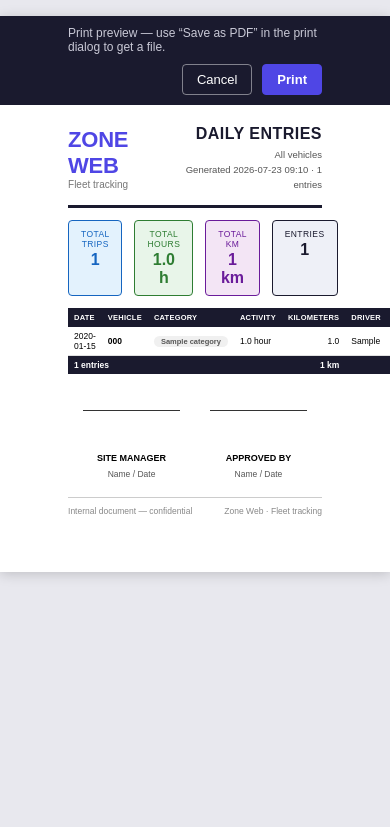
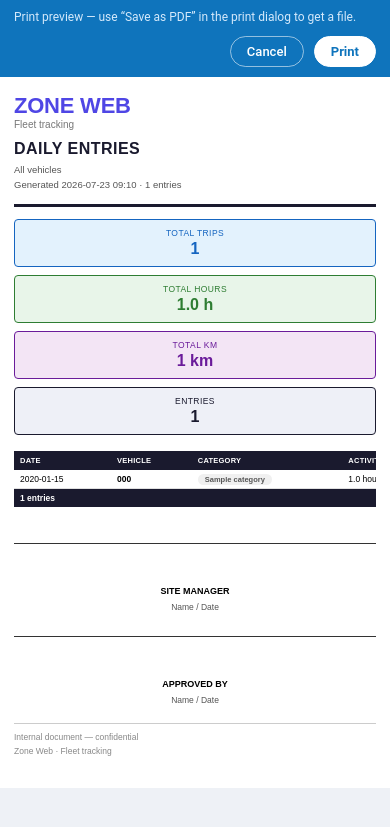
Before and after one commit to DialloOumar/zone_web, a Flask app: page /entries/export.print in a window 390 px wide; the page is wider, and only the part inside the window is pictured. Shown: the top 827 px of that part. Run offline with Flask 3, Linux system fonts and the light colour scheme; a user stored in the database is signed in; tables that the repository leaves empty hold one stand-in row (values such as "Sample post"); some libraries are stand-ins or nearby versions.

Commit message:
Make the print view usable on a phone, and stop the print prompt
The screen styles applied the document's own landscape-A4 geometry to
every viewport: on a phone the 1.8cm paper margins and the seven-column
table pushed the page sideways. Below 820px the sheet now fills the
screen, the header and signature blocks stack, and the table scrolls
inside its own box instead of the page doing it. The print rules undo
the scroller so paper still gets the table in full.

The toolbar also used colours from nowhere in the app; it now follows
the --md-primary palette, hardcoded because this page is standalone and
cannot reach style.css.

Auto-print asked "the page has not finished loading, print anyway?"
because print() ran inside the load handler, while the browser still
counted the load as in progress. It now waits for a painted frame and a
tick after load, and covers the cached case where load has already
fired before the script runs.

```diff
--- a/templates/_export_body.html
+++ b/templates/_export_body.html
@@ -25,6 +25,8 @@
     {% set tagcolors = {'BUS':('#e3f2fd','#1565c0'),'MINIBUS':('#e0f7fa','#00838f'),'NAVETTE':('#e0f2f1','#00695c'),
                         'CAMION_TSF':('#fff3e0','#e65100'),'MACHINE_TSF':('#ffebee','#c62828'),'CITERNE':('#e8eaf6','#3949ab'),
                         'SERVICE':('#e8f5e9','#2e7d32'),'AUTRE':('#f0f0f0','#555')} %}
+    {# .doc-table is the phone-only horizontal scroller; on paper it is inert. #}
+    <div class="doc-table">
     <table class="data-table">
         <thead>
             <tr>
@@ -67,6 +69,7 @@
         </tfoot>
         {% endif %}
     </table>
+    </div>
 
     <div class="print-bottom-block">
         <div class="print-signatories">
--- a/templates/entries_print.html
+++ b/templates/entries_print.html
@@ -13,27 +13,56 @@
 
 /* ── Screen-only chrome; none of this reaches the paper ── */
 @media screen {
-    html { background: #e8e8ee; }
+    html { background: #eef1f6; overflow-x: hidden; }
     body {
         max-width: 29.7cm; margin: 16px auto 40px; padding: 1.5cm 1.8cm;
-        background: #fff; box-shadow: 0 2px 12px rgba(0,0,0,.18);
+        background: #fff; border-radius: 12px;
+        box-shadow: 0 1px 2px rgba(0,0,0,.28), 0 1px 3px 1px rgba(0,0,0,.10);
     }
     /* Pulled out to the sheet's edges — body already carries the print margin. */
     .print-toolbar {
         position: sticky; top: 0; z-index: 10; display: flex; gap: 10px;
         align-items: center; justify-content: flex-end; flex-wrap: wrap;
-        margin: -1.5cm -1.8cm 20px; padding: 10px 1.8cm;
-        background: #1a1a2e; color: #fff; font-family: Arial, sans-serif; font-size: 13px;
+        margin: -1.5cm -1.8cm 20px; padding: 12px 1.8cm;
+        border-radius: 12px 12px 0 0;
+        /* App palette (--md-primary / Roboto), so the print view doesn't look
+           like a different product from the page it was opened from. This file
+           is standalone and can't @import style.css, hence the literals. */
+        background: #0F74BC; color: #fff; font-size: 13px;
+        font-family: "Roboto", system-ui, -apple-system, "Segoe UI", sans-serif;
     }
-    .print-toolbar__hint { margin-right: auto; font-size: 12px; color: #c9c9d6; }
+    .print-toolbar__hint { margin-right: auto; font-size: 12px; color: #d4e9fb; }
     .print-toolbar a, .print-toolbar button {
-        font: inherit; cursor: pointer; border-radius: 4px; padding: 7px 14px;
-        border: 1px solid rgba(255,255,255,.45); background: transparent;
-        color: #fff; text-decoration: none;
+        font: inherit; font-weight: 500; cursor: pointer; border-radius: 999px;
+        padding: 7px 16px; border: 1px solid rgba(255,255,255,.55);
+        background: transparent; color: #fff; text-decoration: none;
     }
-    .print-toolbar button { background: #4f46e5; border-color: #4f46e5; font-weight: 700; }
+    .print-toolbar button { background: #fff; border-color: #fff; color: #0F74BC; font-weight: 700; }
+
+    /* The document is laid out for a 29.7cm sheet. On a phone that geometry
+       overflows the viewport, so drop the paper margins and let the wide table
+       scroll inside its own box instead of pushing the page sideways. */
+    @media (max-width: 820px) {
+        body { margin: 0; padding: 12px 14px 32px; border-radius: 0; box-shadow: none; }
+        .print-toolbar { margin: -12px -14px 16px; padding: 10px 14px; border-radius: 0; }
+        .print-toolbar__hint { flex-basis: 100%; margin: 0 0 2px; }
+        .print-header { flex-direction: column; align-items: flex-start; gap: 10px; }
+        .print-header-right { text-align: left; }
+        .print-summary { flex-wrap: wrap; gap: 8px; }
+        .print-summary-box { flex: 1 1 42%; }
+        .doc-table { overflow-x: auto; -webkit-overflow-scrolling: touch; }
+        .doc-table .data-table { min-width: 700px; }
+        .print-signatories { flex-direction: column; align-items: stretch; gap: 24px; }
+        .print-signatory { width: 100%; }
+        .print-footer-note { flex-direction: column; gap: 4px; }
+    }
 }
-@media print { .print-toolbar { display: none !important; } }
+@media print {
+    .print-toolbar { display: none !important; }
+    /* The scroller is screen-only: on paper the table must lay out in full. */
+    .doc-table { overflow: visible !important; }
+    .doc-table .data-table { min-width: 0 !important; }
+}
 </style>
 </head>
 <body>
@@ -48,10 +77,22 @@
 
 <script>
 // Open the print dialog by itself, so the button is only ever needed to print
-// a second copy. Waits for `load` — firing earlier can print before the font
-// and the table layout have settled. Cancelling the dialog leaves the page up
-// as a plain preview.
-window.addEventListener("load", function () { window.print(); });
+// a second copy. Cancelling the dialog leaves the page up as a plain preview.
+//
+// Printing from inside the load handler makes the browser think the document
+// is still loading ("cette page n'a pas fini de charger — imprimer quand
+// même ?"), so wait for load, then let a frame paint and yield the tick before
+// asking. readyState is checked too: a cached page can be complete before this
+// script runs, and then `load` never fires again.
+(function () {
+    function printNow() {
+        requestAnimationFrame(function () {
+            setTimeout(function () { window.print(); }, 120);
+        });
+    }
+    if (document.readyState === "complete") printNow();
+    else window.addEventListener("load", printNow);
+})();
 </script>
 
 </body>
```
